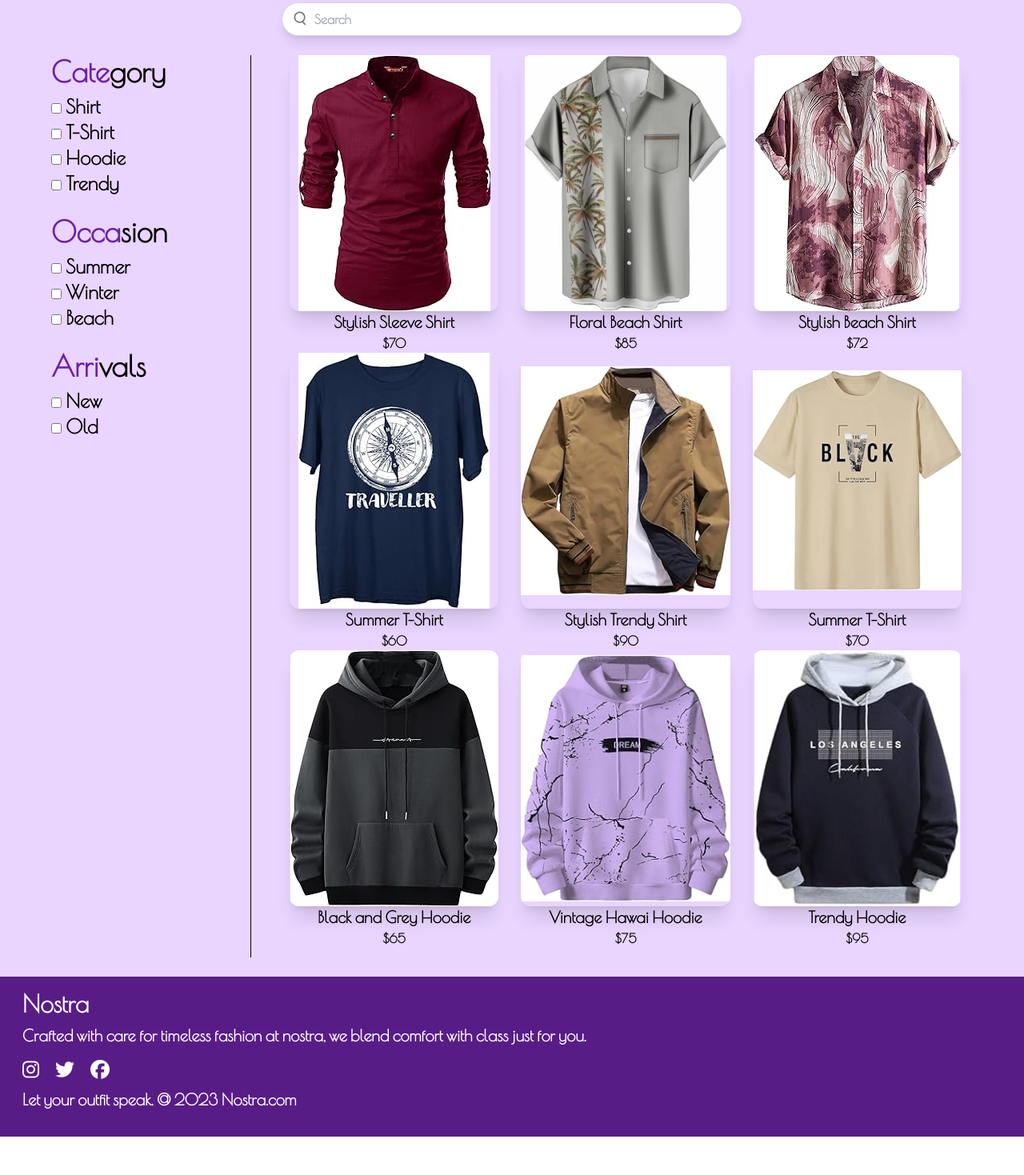
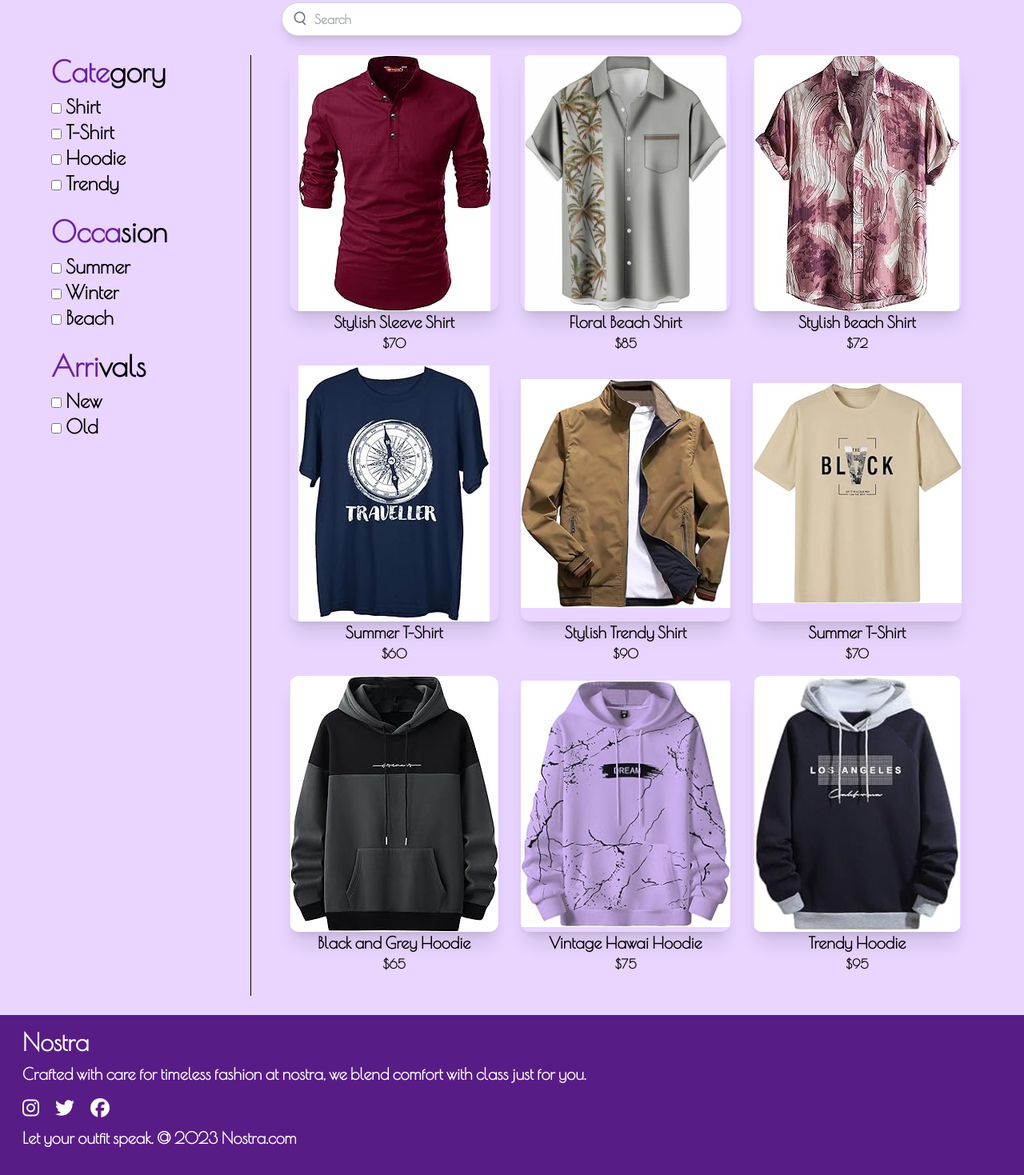
Before and after one commit to be-inspiring-urself13/Nostra-Project, a plain HTML site: page collection.html in a window 1280 px wide. Shown: the part 129-1598 px from the top of the page at 80% size. Before the commit the page ends 1550 px from the top, so only its background shows below. Drawn offline with nearby package versions, Linux system fonts and the light colour scheme.

Commit message:
changes made

```diff
--- a/collection.html
+++ b/collection.html
@@ -131,57 +131,57 @@
 
       <!-- Products Grid -->
       <div class="w-full lg:w-3/4 pl-6 mb-10" id="productContainer">
-      <div class="grid grid-cols-2 md:grid-cols-3 gap-7 text-center" id="product-grid">
+        <div class="grid grid-cols-2 md:grid-cols-3 gap-10 md:gap-7 text-center" id="product-grid">
           <!-- Product Items -->
-        <div class="product-item w-full h-60 sm:h-64 md:h-72 lg:h-80 mb-6" data-tags="shirt summer new">
+          <div class="product-item w-full h-40 sm:h-64 md:h-72 lg:h-80 mb-10" data-tags="shirt summer new">
             <img src="./imagesz/collection-1.jpg" class="w-full h-full object-contain rounded-xl shadow-xl" alt="">
             <h2 class="text-xl ">Stylish Sleeve Shirt</h2>
             <p>$70</p>
           </div>
 
-        <div class="product-item w-full h-60 sm:h-64 md:h-72 lg:h-80 mb-6" data-tags="beach shirt old">
+          <div class="product-item w-full h-40 sm:h-64 md:h-72 lg:h-80 mb-10" data-tags="beach shirt old">
             <img src="./imagesz/collection-3.jpeg" class="w-full h-full object-contain rounded-xl shadow-xl" alt="">
             <h2 class="text-xl">Floral Beach Shirt</h2>
             <p>$85</p>
           </div>
 
-        <div class="product-item w-full h-60 sm:h-64 md:h-72 lg:h-80 mb-6 " data-tags=" beach shirt new ">
-          <img src="./imagesz/collection-7.jpg" class= "w-full h-full object-contain rounded-xl shadow-xl" alt="">
+          <div class="product-item w-full h-40 sm:h-64 md:h-72 lg:h-80 mb-10 " data-tags=" beach shirt new ">
+            <img src="./imagesz/collection-7.jpg" class="w-full h-full object-contain rounded-xl shadow-xl" alt="">
             <h2 class="text-xl">Stylish Beach Shirt</h2>
             <p>$72</p>
           </div>
 
-        <div class="product-item w-full h-60 sm:h-64 md:h-72 lg:h-80 mb-6" data-tags="summer t-shirt old">
+          <div class="product-item w-full h-40 sm:h-64 md:h-72 lg:h-80 mb-10" data-tags="summer t-shirt old">
             <img src="./imagesz/product-1.jpg" class="w-full h-full  object-contain rounded-xl shadow-xl" alt="">
             <h2 class="text-xl">Summer T-Shirt</h2>
             <p>$60</p>
           </div>
 
-        <div class="product-item w-full h-60 sm:h-64 md:h-72 lg:h-80 mb-6" data-tags="summer Trendy shirt new">
+          <div class="product-item w-full h-40 sm:h-64 md:h-72 lg:h-80 mb-10" data-tags="summer Trendy shirt new">
             <img src="./imagesz/collection-9.jpg" class="w-full h-full object-contain rounded-xl shadow-xl" alt="">
             <h2 class="text-xl">Stylish Trendy Shirt</h2>
             <p>$90</p>
           </div>
 
-        <div class="product-item w-full h-60 sm:h-64 md:h-72 lg:h-80 mb-6" data-tags="summer t-shirt old">
+          <div class="product-item w-full h-40 sm:h-64 md:h-72 lg:h-80 mb-10" data-tags="summer t-shirt old">
             <img src="./imagesz/product-3.jpg" class="w-full h-full object-contain rounded-xl shadow-xl" alt="">
             <h2 class="text-xl">Summer T-Shirt</h2>
             <p>$70</p>
           </div>
 
-        <div class="product-item w-full h-60 sm:h-64 md:h-72 lg:h-80 mb-6" data-tags="winter hoodie new ">
+          <div class="product-item w-full h-40 sm:h-64 md:h-72 lg:h-80 mb-10" data-tags="winter hoodie new ">
             <img src="./imagesz/collection-4.jpg" class="w-full h-full object-contain rounded-xl shadow-xl" alt="">
             <h2 class="text-xl">Black and Grey Hoodie</h2>
             <p>$65</p>
           </div>
 
-        <div class="product-item w-full h-60 sm:h-64 md:h-72 lg:h-80 mb-6" data-tags="winter hoodie old">
+          <div class="product-item w-full h-40 sm:h-64 md:h-72 lg:h-80 mb-10" data-tags="winter hoodie old">
             <img src="./imagesz/collection-5.jpg" class="w-full h-full object-contain rounded-xl shadow-xl" alt="">
             <h2 class="text-xl">Vintage Hawai Hoodie</h2>
             <p>$75</p>
           </div>
 
-        <div class="product-item w-full h-60 sm:h-64 md:h-72 lg:h-80 mb-6" data-tags="trendy winter hoodie new">
+          <div class="product-item w-full h-40 sm:h-64 md:h-72 lg:h-80 mb-10" data-tags="trendy winter hoodie new">
             <img src="./imagesz/new__arrival__4.jpg" class="w-full h-full object-contain rounded-xl shadow-xl" alt="">
             <h2 class="text-xl">Trendy Hoodie</h2>
             <p>$95</p>
@@ -196,7 +196,6 @@
 
   <section class=" p-4 bg-purple-900">
     <div class="text-white">
-            <div class="foot 1">
       <h2 class="text-3xl pl-3 font-bold">Nostra</h2>
       <p class="pt-2 pl-3 text-xl">Crafted with care for timeless fashion at nostra, we blend comfort with
         class just for you.</p>
@@ -205,11 +204,10 @@
         <i class="icon fa-brands fa-twitter" style="color: white;"></i>
         <i class="icon fa-brands fa-facebook" style="color: white;"></i>
       </div>
+      <p class="pt-3 pl-3 pb-4 text-xl">Let your outfit speak. @ 2023 Nostra.com</p>
     </div>
 
-        </div>
 
-        <p class="text-white pt-3 pl-3 pb-4 text-xl">Let your outfit speak. @ 2023 Nostra.com</p>
   </section>
 
   <script src="./collection.js"></script>
--- a/style.css
+++ b/style.css
@@ -8,7 +8,7 @@
   padding: 0px;
 }
 
- html,body{
+ html{
    scroll-behavior: smooth;
  }
 
@@ -203,7 +203,7 @@
   height: 500px;
   overflow: hidden;
   border: 2px solid blueviolet;
-  border-radius: 10px 30px;
+  border-radius: 20px 30px;
 }
 
 .slider-image-container{
@@ -439,7 +439,7 @@ background-color: white;
   background-color: #c084fc;
   color: white;
   transform: scale(1.1);
-  transition: 0.2s ease;
+  transition: 0.5s ease;
 }
 
 .overlay{
@@ -453,57 +453,6 @@ top: 0;
 opacity: 0.6;
 }
 
- /* .most-wanted{
-  overflow-x: scroll;
-  justify-content: space-between;
-  margin-top: 2vw;
-  scroll-behavior: smooth;
-  display: flex;
-  gap: 20px;
-  margin-left: 1vw;
-}
-
-.most-wanted-container{
-  position: relative;
-  border-radius: 5%;
-  margin-left: 1vw;
-
-
-}
-
-.most-wanted img{
-  border-radius: 5%;
-  height: 100%;
-  width: 100%;
-
-}
-
-.sale-overlay{
-  position: absolute;
-  top: 3px;
-  left: 3px;
-  font-size: 2vw;
-  background-color: #f97316;
-  color: white;
-  padding-left: 10px;
-  padding-right: 10px;
-  padding-top: 5px;
-  padding-bottom: 5px;
-  border-radius: 20%;
-}
-
-.most-wanted::-webkit-scrollbar{
-    appearance: none;
-}
-
-.most-wanted-container .like-button{
-  position: absolute;
-  cursor: pointer;
-  width: 30px;
-  right: 15px;
-  bottom: 15px;
-  height: 30px;
-}  */
 
 .most-wanted::-webkit-scrollbar{
     appearance: none;
@@ -585,18 +534,6 @@ opacity: 0.6;
 }
 
 
-
-
-
-
-
-
-
-
-
-
-
-
 }
 
 @media (max-width:480px){
```
Also changed, not shown: contact.html (+4 -4 lines), index.html (+6 -7 lines). Lines whose indentation alone changed are shown as unchanged.
